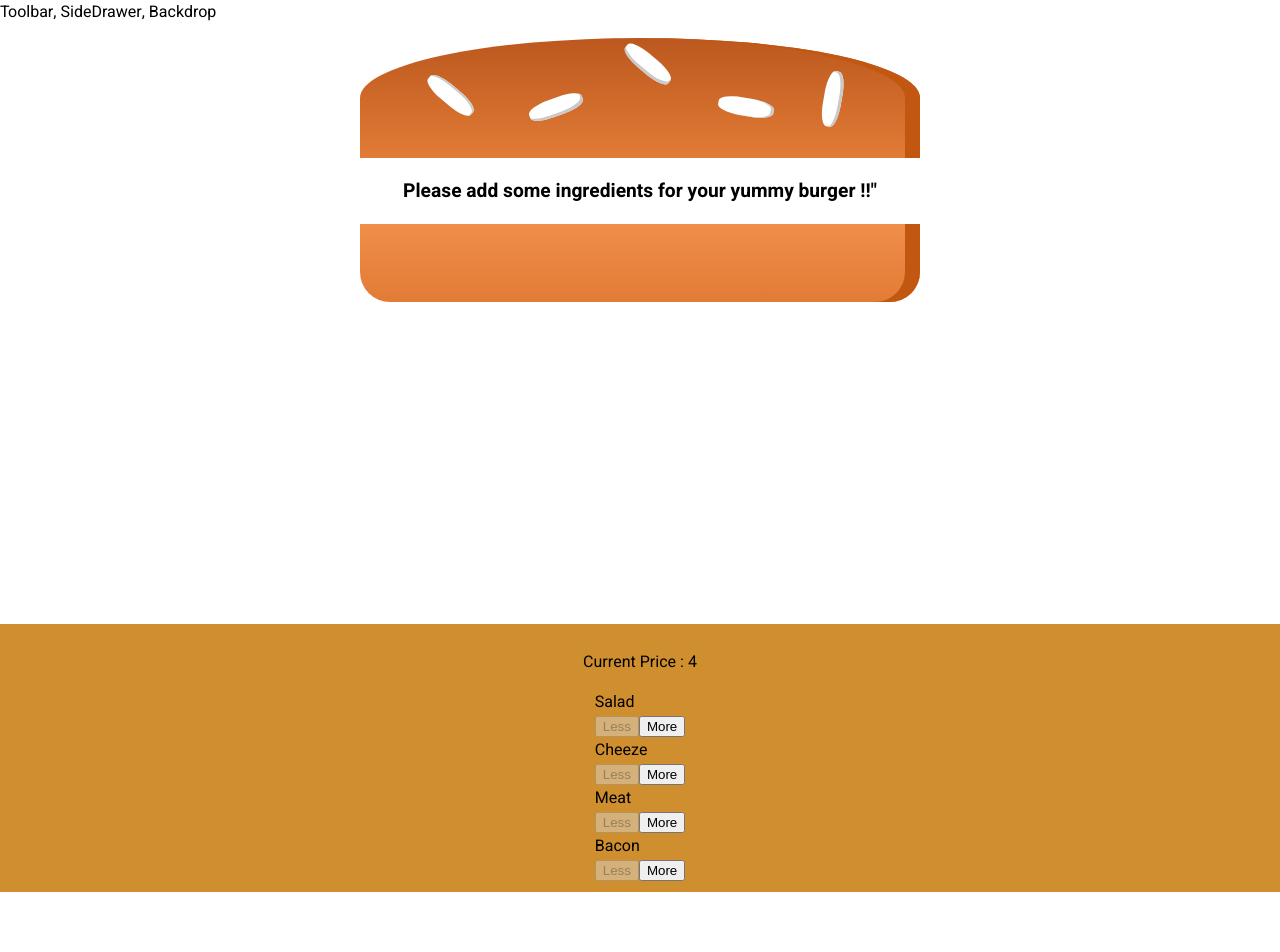
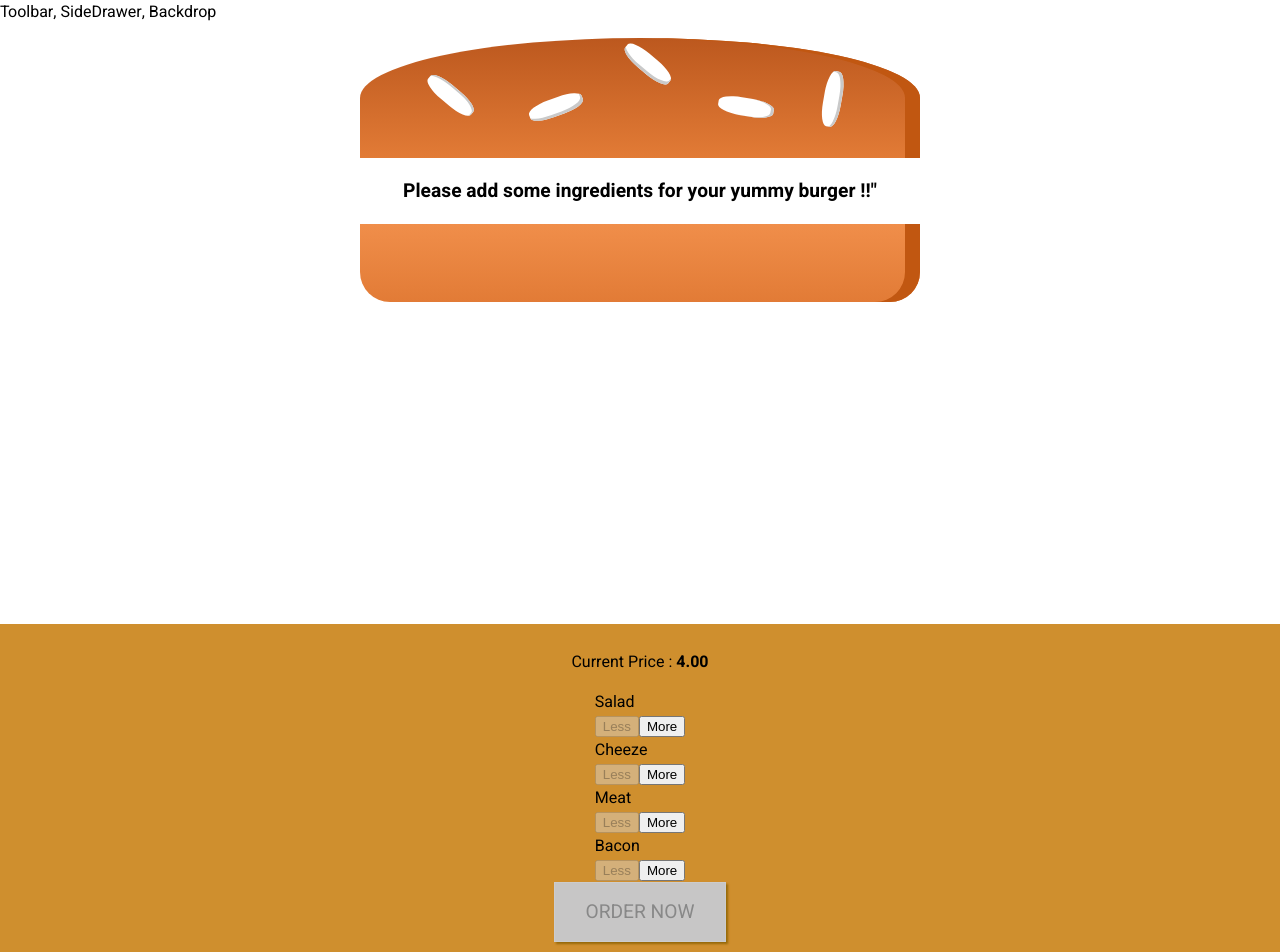
Before and after one commit to nehachauhan14/burger-builder-app, a React app: page / in a window 1280 px wide. Before the commit the page ends 892 px from the top, so only its background shows below. Built offline with nearby package versions, Linux system fonts and the light colour scheme.

Commit message:
Order now button added with correct enable and disable

```diff
--- a/src/components/Burger/BuildControls/BuildControls.css
+++ b/src/components/Burger/BuildControls/BuildControls.css
@@ -8,3 +8,44 @@
     margin: auto ;
     padding : 10px 0 ;
 }
+
+.OrderButton{
+    background-color: #DAD735;
+    outline: none ;
+    cursor: pointer ;
+    border:1px solid #966909;
+    color: #966909;
+    font-family: inherit;
+    font-size:1.2em;
+    padding:15px 30px;
+    box-shadow: 2px 2px 2px #966909;
+}
+
+.OrderButton:hover , .OrderButton:active{
+    background-color: #A0DB41;
+    border:1px solid #966909;
+    color: #966909;
+}
+
+.OrderButton:disabled{
+    background-color: #C7C6C6;
+    border:1px solid #ccc;
+    color: #888888;
+    cursor:not-allowed;
+}
+
+.OrderButton:not(:disabled){
+    animation : enable 0.3s linear;
+}
+
+@keyframes enable{
+    0%{
+        transform: scale(1);
+    }
+    60%{
+        transform:scale(1.1);
+    }
+    100%{
+        transform:scale(1);
+    }
+}
--- a/src/components/Burger/BuildControls/BuildControls.js
+++ b/src/components/Burger/BuildControls/BuildControls.js
@@ -12,7 +12,7 @@
 const buildControls = (props)=> {
     return(
         <div className={classes.BuildControls}>
-        <p>Current Price : {props.price} </p>
+        <p>Current Price : <strong>{props.price.toFixed(2)}</strong> </p>
             {Controls.map(ctrl => (
                 <BuildControl
                     key={ctrl.label}
@@ -21,6 +21,10 @@
                     removed={() => props.ingredientRemoved(ctrl.type)}
                     disable = {props.disabled[ctrl.type]} />
             ))}
+
+        <button
+            className={classes.OrderButton}
+            disabled={!props.purchasable}>ORDER NOW</button>
         </div>
     );
 
--- a/src/components/Burger/Burger.css
+++ b/src/components/Burger/Burger.css
@@ -2,7 +2,7 @@
     width: 100%;
     margin: auto;
     height: 250px;
-    overflow: scroll;
+    overflow: auto;
     text-align: center;
     font-weight: bold;
     font-size: 1.2rem;
--- a/src/containers/BurgerBuilder.js
+++ b/src/containers/BurgerBuilder.js
@@ -19,7 +19,8 @@
             cheeze  : 0,
             meat    : 0
         } ,
-        totalPrice : 4
+        totalPrice : 4,
+        purchasable : false
     };
 
 
@@ -35,8 +36,7 @@
             totalPrice : newPrice ,
             ingredients : updatedIngredients
         });
-
-        console.log(`current state is ${{...this.state.ingredients}}`);
+        this.updatePurchasable(updatedIngredients);
     }
 
     removeIngredientHandler = (type) => {
@@ -54,8 +54,19 @@
             ingredients:updatedIngredients ,
             totalPrice : newPrice
         });
+        this.updatePurchasable(updatedIngredients);
     }
 
+    updatePurchasable = (ingredients) => {
+        const sum = Object.keys(ingredients)
+            .map(igKey =>{
+            return ingredients[igKey];
+        }).reduce((sum,el)=>{
+            return sum+el;
+        },0);
+
+        this.setState({purchasable : sum > 0 })
+    }
 
     render(){
 
@@ -66,7 +77,7 @@
         for(let key in disabledInfo){
         disabledInfo[key] = disabledInfo[key] <= 0 ;
         }
-
+        console.log(`testing len : ${this.state.ingredients}`);
         return(
         <Auxi>
             <Burger ingredients={this.state.ingredients}  />
@@ -74,7 +85,8 @@
                 ingredientAdded = {this.addIngredientHandler}
                 ingredientRemoved = {this.removeIngredientHandler}
                 disabled={disabledInfo}
-                price={this.state.totalPrice}></BuildControls>
+                price={this.state.totalPrice}
+                purchasable={this.state.purchasable}></BuildControls>
         </Auxi>
     );
   }
```
